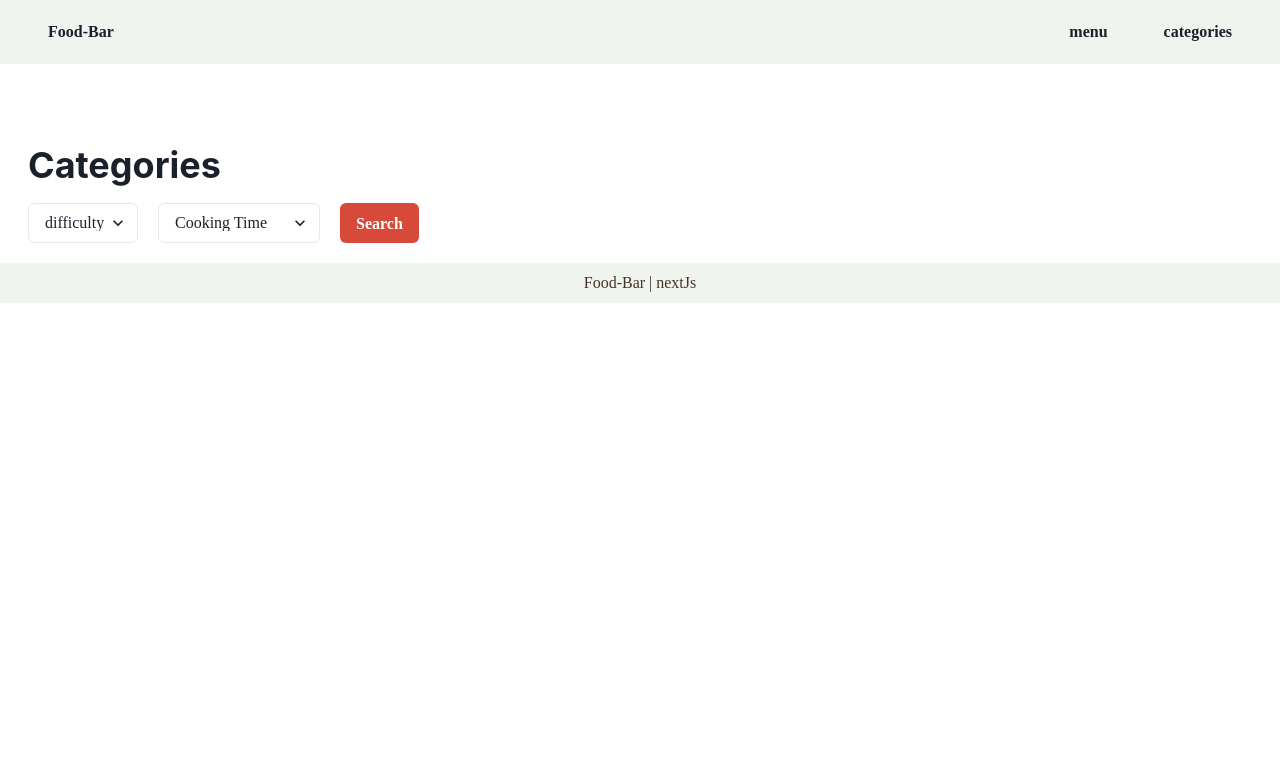
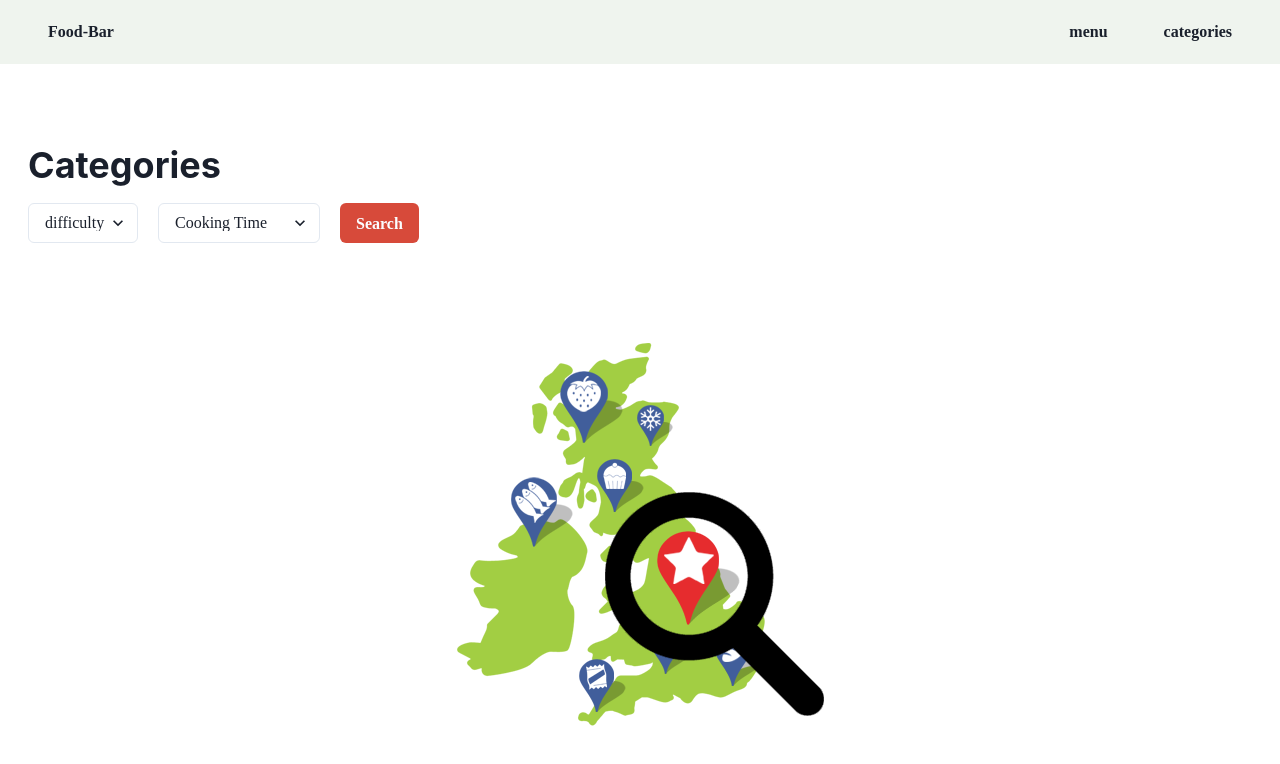
Before and after one commit to deaduchiha/food, a Next.js app: page /categories in a window 1280 px wide. Shown: the top 764 px of the page. Built offline with nearby package versions, Linux system fonts and the light colour scheme; data requests are answered from the project's data file; a web font is replaced by a local one.

Commit message:
remove footer from layout, take data to search and map on foods for categories

```diff
--- a/src/components/layout/layout.jsx
+++ b/src/components/layout/layout.jsx
@@ -70,17 +70,6 @@ const Layout = ({ children }) => {
       <Container my={5} maxW="container.xl">
         {children}
       </Container>
-      <footer>
-        <Box
-          bg={useColorModeValue("#eff4ee")}
-          color={useColorModeValue("#473328")}
-          py={2}
-        >
-          <Container display="flex" bottom={0} justifyContent="center">
-            <Text>Food-Bar | nextJs</Text>
-          </Container>
-        </Box>
-      </footer>
     </>
   );
 };
--- a/src/components/modules/categories/search.jsx
+++ b/src/components/modules/categories/search.jsx
@@ -1,16 +1,25 @@
-import React, { useState } from "react";
+import React, { useEffect, useState } from "react";
 import { useRouter } from "next/router";
-import { Box, Button, Flex, Heading, Select } from "@chakra-ui/react";
+import { Box, Button, Flex, Heading, Image, Select } from "@chakra-ui/react";
+import FoodCard from "../menu/card";
 
-const Search = () => {
+const Search = ({ data }) => {
+  console.log(data);
   const router = useRouter();
   const [query, setQuery] = useState({ difficulty: "", time: "" });
+
+  useEffect(() => {
+    const { difficulty, time } = router.query;
+    if (query.difficulty !== difficulty || query.time !== time) {
+      setQuery({ difficulty, time });
+    }
+  }, []);
 
   const changeHandler = (e) => {
     setQuery({ ...query, [e.target.name]: e.target.value });
   };
 
-  const searchHandler = (e) => {
+  const searchHandler = () => {
     router.push({
       pathname: "/categories",
       query,
@@ -57,6 +66,21 @@ const Search = () => {
           Search
         </Button>
       </Flex>
+      <Flex pt={100} justifyContent="center">
+        {!data.length ? (
+          <Image w="200" src="/images/search.png" alt="categories" />
+        ) : undefined}
+      </Flex>
+      <Flex
+        justifyContent={{ md: "space-between", base: "center" }}
+        flexWrap="wrap"
+        gap={10}
+        mt={10}
+      >
+        {data.map((food) => (
+          <FoodCard key={food.id} {...food} />
+        ))}
+      </Flex>
     </Box>
   );
 };
--- a/src/components/templates/categories/categories.jsx
+++ b/src/components/templates/categories/categories.jsx
@@ -1,12 +1,8 @@
 import Search from "@/components/modules/categories/search";
 import React from "react";
 
-const CategoriesPage = () => {
-  return (
-    <>
-      <Search />
-    </>
-  );
+const CategoriesPage = ({ data }) => {
+  return <Search data={data} />;
 };
 
 export default CategoriesPage;
--- a/src/pages/categories/index.jsx
+++ b/src/pages/categories/index.jsx
@@ -2,7 +2,7 @@ import CategoriesPage from "@/components/templates/categories/categories";
 import React from "react";
 
 const Categories = ({ data }) => {
-  return <CategoriesPage {...data} />;
+  return <CategoriesPage data={data} />;
 };
 
 export default Categories;
```
